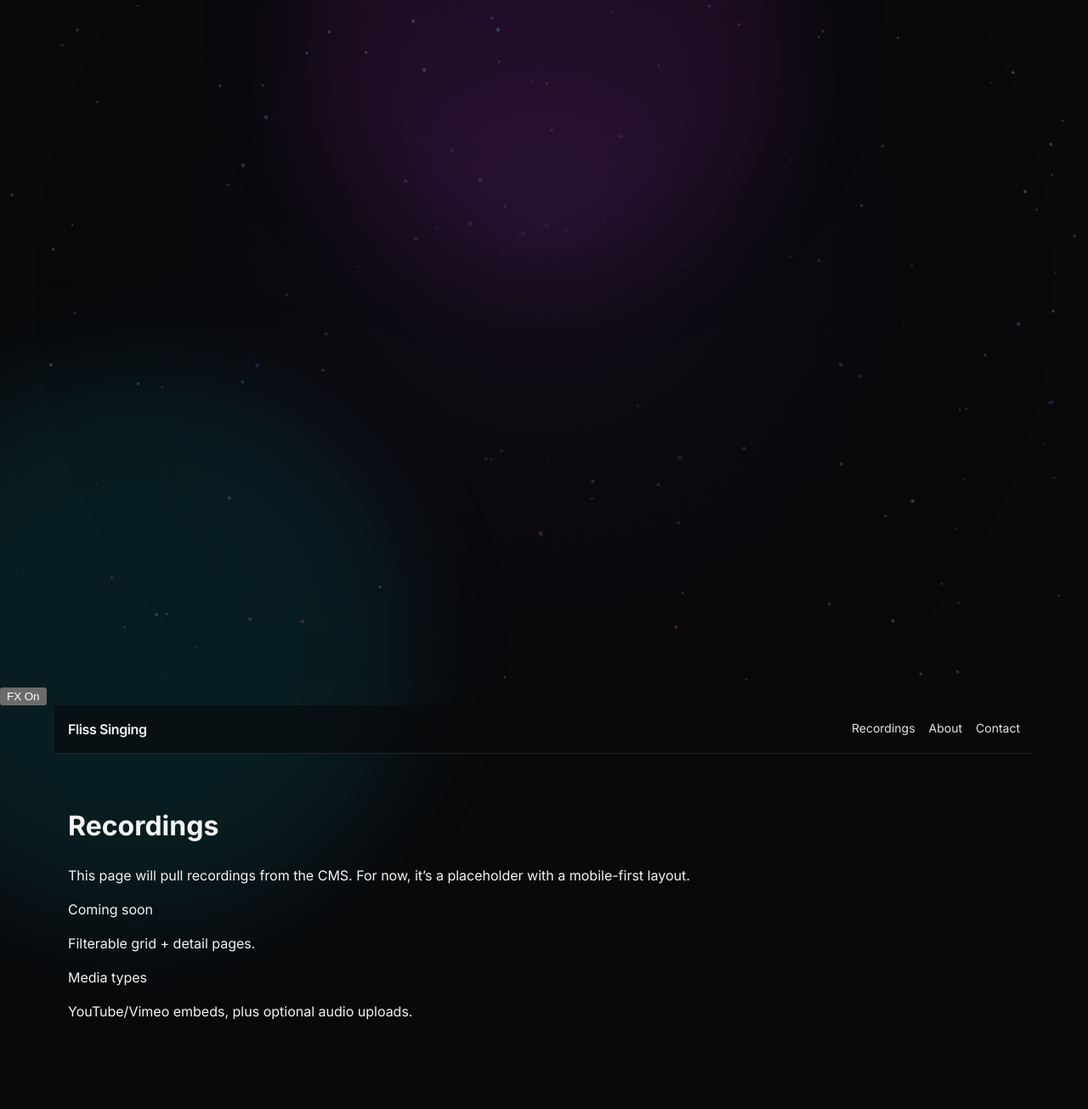
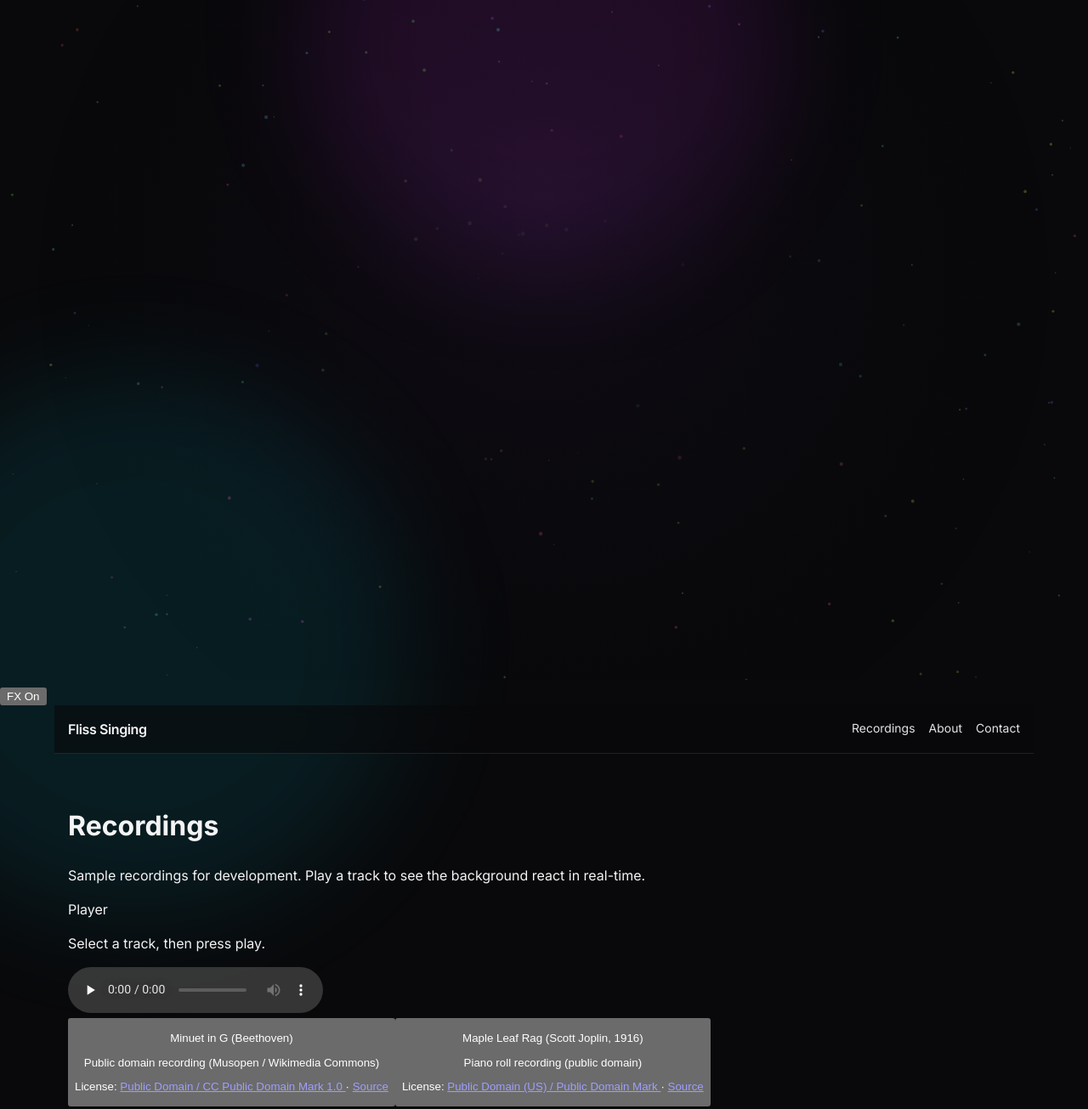
Before and after one commit to smccsw/flissinging, an Astro site in the folder site/: page /flissinging/recordings in a window 1280 px wide. Shown: the top 1305 px of the page at 85% size. Built offline with nearby package versions, Linux system fonts and the light colour scheme; Astro itself is replaced by a stand-in of ours.

Commit message:
feat: add audio-reactive background with sample tracks
Add a recordings player with public-domain sample audio and feed real-time audio energy into the canvas background.

Made-with: Cursor

```diff
--- /dev/null
+++ b/site/src/data/recordings.ts
@@ -0,0 +1,33 @@
+export type Recording = {
+  id: string;
+  title: string;
+  subtitle?: string;
+  date?: string;
+  src: string;
+  licenseLabel: string;
+  licenseUrl: string;
+  sourceUrl: string;
+};
+
+// Temporary sample recordings for development.
+// Later: these will come from Sanity (CMS).
+export const recordings: Recording[] = [
+  {
+    id: "minuet-in-g",
+    title: "Minuet in G (Beethoven)",
+    subtitle: "Public domain recording (Musopen / Wikimedia Commons)",
+    src: "/audio/minuet-in-g-beethoven.ogg",
+    licenseLabel: "Public Domain / CC Public Domain Mark 1.0",
+    licenseUrl: "https://creativecommons.org/publicdomain/mark/1.0/",
+    sourceUrl: "https://commons.wikimedia.org/wiki/File:Minuet_in_G_(Beethoven),_piano.ogg"
+  },
+  {
+    id: "maple-leaf-rag",
+    title: "Maple Leaf Rag (Scott Joplin, 1916)",
+    subtitle: "Piano roll recording (public domain)",
+    src: "/audio/maple-leaf-rag-joplin-1916.ogg",
+    licenseLabel: "Public Domain (US) / Public Domain Mark",
+    licenseUrl: "https://creativecommons.org/publicdomain/mark/1.0/",
+    sourceUrl: "https://commons.wikimedia.org/wiki/File:Maple_leaf_rag_-_played_by_Scott_Joplin_1916_V2.ogg"
+  }
+];
--- /dev/null
+++ b/site/src/lib/audioReactive.ts
@@ -0,0 +1,103 @@
+type EnergyEventDetail = {
+  energy: number; // 0..1
+  sourceId?: string;
+};
+
+declare global {
+  interface WindowEventMap {
+    "fliss:audio-energy": CustomEvent<EnergyEventDetail>;
+  }
+}
+
+function clamp(v: number, min: number, max: number) {
+  return Math.max(min, Math.min(max, v));
+}
+
+export function attachAudioReactivePlayer() {
+  if (typeof window === "undefined") return;
+
+  const audio = document.querySelector<HTMLAudioElement>("[data-recording-audio]");
+  if (!audio) return;
+
+  let ctx: AudioContext | null = null;
+  let analyser: AnalyserNode | null = null;
+  let source: MediaElementAudioSourceNode | null = null;
+  let raf = 0;
+  let lastEnergy = 0;
+
+  const freqData = () => new Uint8Array(analyser?.frequencyBinCount ?? 0);
+  let buf = new Uint8Array(0);
+
+  function emit(energy: number) {
+    const detail: EnergyEventDetail = { energy: clamp(energy, 0, 1) };
+    window.dispatchEvent(new CustomEvent("fliss:audio-energy", { detail }));
+  }
+
+  function tick() {
+    if (!analyser) return;
+    if (buf.length !== analyser.frequencyBinCount) buf = freqData();
+
+    analyser.getByteFrequencyData(buf);
+    // Weighted average: bias towards mid/high frequencies for "sparkle".
+    let sum = 0;
+    let wsum = 0;
+    for (let i = 0; i < buf.length; i++) {
+      const x = buf[i] / 255;
+      const w = 0.35 + 0.65 * (i / (buf.length - 1));
+      sum += x * w;
+      wsum += w;
+    }
+    const raw = wsum ? sum / wsum : 0;
+
+    // Smooth + slightly boost.
+    const energy = clamp(raw * 1.35, 0, 1);
+    lastEnergy = lastEnergy * 0.82 + energy * 0.18;
+    emit(lastEnergy);
+
+    raf = requestAnimationFrame(tick);
+  }
+
+  async function ensureAudioGraph() {
+    if (ctx) return;
+    ctx = new AudioContext();
+    analyser = ctx.createAnalyser();
+    analyser.fftSize = 1024;
+    analyser.smoothingTimeConstant = 0.82;
+
+    source = ctx.createMediaElementSource(audio);
+    source.connect(analyser);
+    analyser.connect(ctx.destination);
+  }
+
+  async function onPlay() {
+    await ensureAudioGraph();
+    if (!ctx) return;
+    if (ctx.state === "suspended") await ctx.resume();
+    cancelAnimationFrame(raf);
+    raf = requestAnimationFrame(tick);
+  }
+
+  function onPause() {
+    cancelAnimationFrame(raf);
+    emit(0);
+  }
+
+  function onEnded() {
+    cancelAnimationFrame(raf);
+    emit(0);
+  }
+
+  audio.addEventListener("play", onPlay);
+  audio.addEventListener("pause", onPause);
+  audio.addEventListener("ended", onEnded);
+
+  // If the page gets hidden, stop pumping frames.
+  document.addEventListener("visibilitychange", () => {
+    if (document.hidden) {
+      cancelAnimationFrame(raf);
+      emit(0);
+    } else if (!audio.paused) {
+      raf = requestAnimationFrame(tick);
+    }
+  });
+}
--- a/site/src/lib/freeformBg.ts
+++ b/site/src/lib/freeformBg.ts
@@ -1,6 +1,8 @@
 type Vec2 = { x: number; y: number };
 
 const STORAGE_KEY = "fliss:fxEnabled";
+
+type AudioEnergyDetail = { energy: number };
 
 function clamp(v: number, min: number, max: number) {
   return Math.max(min, Math.min(max, v));
@@ -71,6 +73,10 @@ export function initFreeformBackground() {
   let running = false;
   let raf = 0;
 
+  // Audio energy (0..1) pushed by the audio player when music is playing.
+  let energy = 0;
+  let energyTarget = 0;
+
   const dpr = () => Math.min(2, window.devicePixelRatio || 1);
   let width = 0;
   let height = 0;
@@ -120,24 +126,28 @@ export function initFreeformBackground() {
     const time = t * 0.001;
     const sp = getScrollProgress();
 
+    // Smooth energy so visuals feel musical, not jittery.
+    energyTarget = clamp(energyTarget, 0, 1);
+    energy = energy * 0.85 + energyTarget * 0.15;
+
     // Background wash that subtly changes with scroll.
     const cA: [number, number, number] = [168, 85, 247]; // fuchsia-ish
     const cB: [number, number, number] = [34, 211, 238]; // cyan-ish
-    const c = mixColor(cA, cB, sp);
+    const c = mixColor(cA, cB, clamp(sp + energy * 0.25, 0, 1));
 
     ctx.clearRect(0, 0, width, height);
     ctx.globalCompositeOperation = "source-over";
 
     const g = ctx.createRadialGradient(width * 0.5, height * (0.3 + sp * 0.2), 0, width * 0.5, height * 0.5, Math.max(width, height) * 0.8);
-    g.addColorStop(0, `rgba(${c[0]}, ${c[1]}, ${c[2]}, 0.08)`);
+    g.addColorStop(0, `rgba(${c[0]}, ${c[1]}, ${c[2]}, ${0.06 + energy * 0.10})`);
     g.addColorStop(0.6, "rgba(0,0,0,0)");
     g.addColorStop(1, "rgba(0,0,0,0)");
     ctx.fillStyle = g;
     ctx.fillRect(0, 0, width, height);
 
     // Motion field
-    const flow = 0.9 + sp * 1.2;
-    const swirl = 0.6 + sp * 1.4;
+    const flow = 0.9 + sp * 1.2 + energy * 1.2;
+    const swirl = 0.6 + sp * 1.4 + energy * 1.0;
     const centerX = width * (0.45 + 0.1 * Math.sin(time * 0.2));
     const centerY = height * (0.4 + 0.08 * Math.cos(time * 0.17));
 
@@ -167,10 +177,10 @@ export function initFreeformBackground() {
       if (pt.p.y > height + 10) pt.p.y = -10;
 
       const alpha = 0.12 + 0.12 * Math.sin(time + dist * 6);
-      const size = pt.s * (0.8 + 0.6 * (1 - clamp(dist * 1.4, 0, 1)));
+      const size = pt.s * (0.8 + 0.6 * (1 - clamp(dist * 1.4, 0, 1))) * (0.9 + energy * 0.55);
 
       const hue = (pt.hue + sp * 120 + time * 6) % 360;
-      ctx.fillStyle = `hsla(${hue}, 90%, 70%, ${alpha})`;
+      ctx.fillStyle = `hsla(${hue}, 90%, ${68 + energy * 12}%, ${alpha + energy * 0.06})`;
       ctx.beginPath();
       ctx.arc(pt.p.x, pt.p.y, size, 0, Math.PI * 2);
       ctx.fill();
@@ -206,6 +216,11 @@ export function initFreeformBackground() {
     else stop();
   });
 
+  window.addEventListener("fliss:audio-energy", (ev: Event) => {
+    const detail = (ev as CustomEvent<AudioEnergyDetail>).detail;
+    energyTarget = clamp(detail?.energy ?? 0, 0, 1);
+  });
+
   window.addEventListener("resize", () => {
     if (!running) return;
     resize();
--- a/site/src/pages/recordings.astro
+++ b/site/src/pages/recordings.astro
@@ -1,21 +1,77 @@
 ---
 import Layout from "../layouts/Layout.astro";
+import { recordings } from "../data/recordings";
 ---
 
 <Layout title="Recordings · Fliss Singing">
   <h1 class="text-3xl font-semibold tracking-tight sm:text-4xl">Recordings</h1>
   <p class="mt-4 max-w-2xl text-pretty text-zinc-300">
-    This page will pull recordings from the CMS. For now, it’s a placeholder with a mobile-first layout.
+    Sample recordings for development. Play a track to see the background react in real-time.
   </p>
 
-  <div class="mt-8 grid gap-4 sm:grid-cols-2">
-    <div class="rounded-xl border border-white/10 bg-white/5 p-5">
-      <p class="text-sm font-medium text-white">Coming soon</p>
-      <p class="mt-2 text-sm text-zinc-300">Filterable grid + detail pages.</p>
+  <div class="mt-8 rounded-2xl border border-white/10 bg-white/5 p-5">
+    <div class="flex flex-col gap-3 sm:flex-row sm:items-end sm:justify-between">
+      <div>
+        <p class="text-xs font-medium uppercase tracking-[0.2em] text-zinc-400">Player</p>
+        <p class="mt-2 text-sm text-zinc-300">Select a track, then press play.</p>
+      </div>
+      <audio data-recording-audio class="w-full sm:max-w-md" controls preload="none"></audio>
     </div>
-    <div class="rounded-xl border border-white/10 bg-white/5 p-5">
-      <p class="text-sm font-medium text-white">Media types</p>
-      <p class="mt-2 text-sm text-zinc-300">YouTube/Vimeo embeds, plus optional audio uploads.</p>
+
+    <div class="mt-6 grid gap-3 sm:grid-cols-2">
+      {recordings.map((r) => (
+        <button
+          type="button"
+          data-recording-btn
+          data-src={r.src}
+          class="group rounded-xl border border-white/10 bg-zinc-950/30 p-4 text-left hover:border-white/25"
+        >
+          <p class="text-sm font-semibold text-white">{r.title}</p>
+          {r.subtitle && <p class="mt-1 text-sm text-zinc-300">{r.subtitle}</p>}
+          <p class="mt-3 text-xs text-zinc-400">
+            License:{" "}
+            <a class="underline decoration-white/20 underline-offset-2 hover:decoration-white/40" href={r.licenseUrl} target="_blank">
+              {r.licenseLabel}
+            </a>
+            {" · "}
+            <a class="underline decoration-white/20 underline-offset-2 hover:decoration-white/40" href={r.sourceUrl} target="_blank">
+              Source
+            </a>
+          </p>
+        </button>
+      ))}
     </div>
   </div>
+
+  <script>
+    import { attachAudioReactivePlayer } from "../lib/audioReactive";
+
+    const audio = document.querySelector("[data-recording-audio]");
+    const buttons = Array.from(document.querySelectorAll("[data-recording-btn]"));
+
+    function setActive(btn) {
+      buttons.forEach((b) => b.classList.remove("ring-2", "ring-white/25"));
+      btn.classList.add("ring-2", "ring-white/25");
+    }
+
+    buttons.forEach((btn, idx) => {
+      btn.addEventListener("click", () => {
+        const src = btn.getAttribute("data-src");
+        if (!src || !audio) return;
+        audio.src = src;
+        audio.load();
+        setActive(btn);
+        audio.play().catch(() => {
+          // user gesture requirements vary; controls remain available.
+        });
+      });
+      if (idx === 0) setActive(btn);
+    });
+
+    // Set initial track without autoplay.
+    const firstSrc = buttons[0]?.getAttribute("data-src");
+    if (audio && firstSrc) audio.src = firstSrc;
+
+    attachAudioReactivePlayer();
+  </script>
 </Layout>
```
Also changed, not shown: 2 other files.
